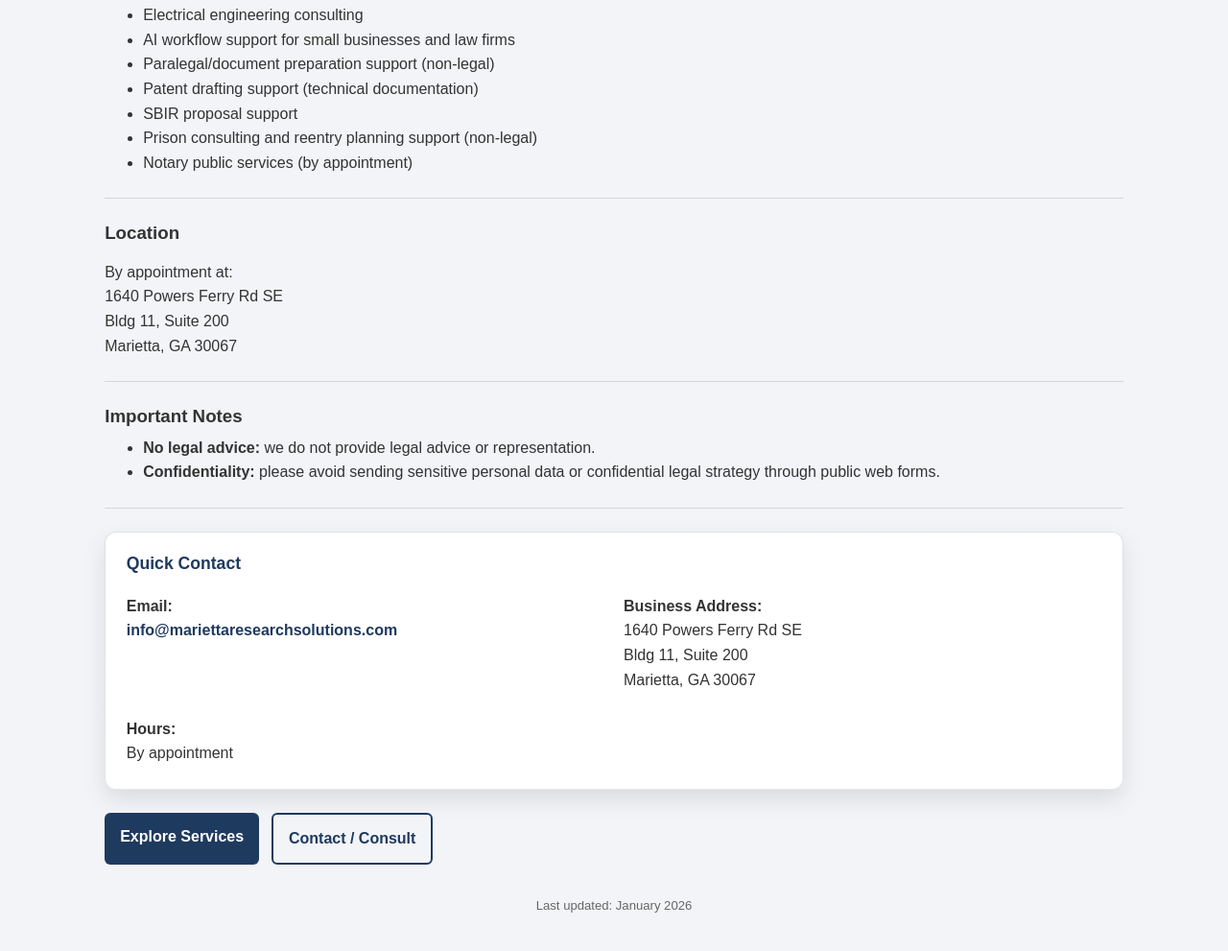
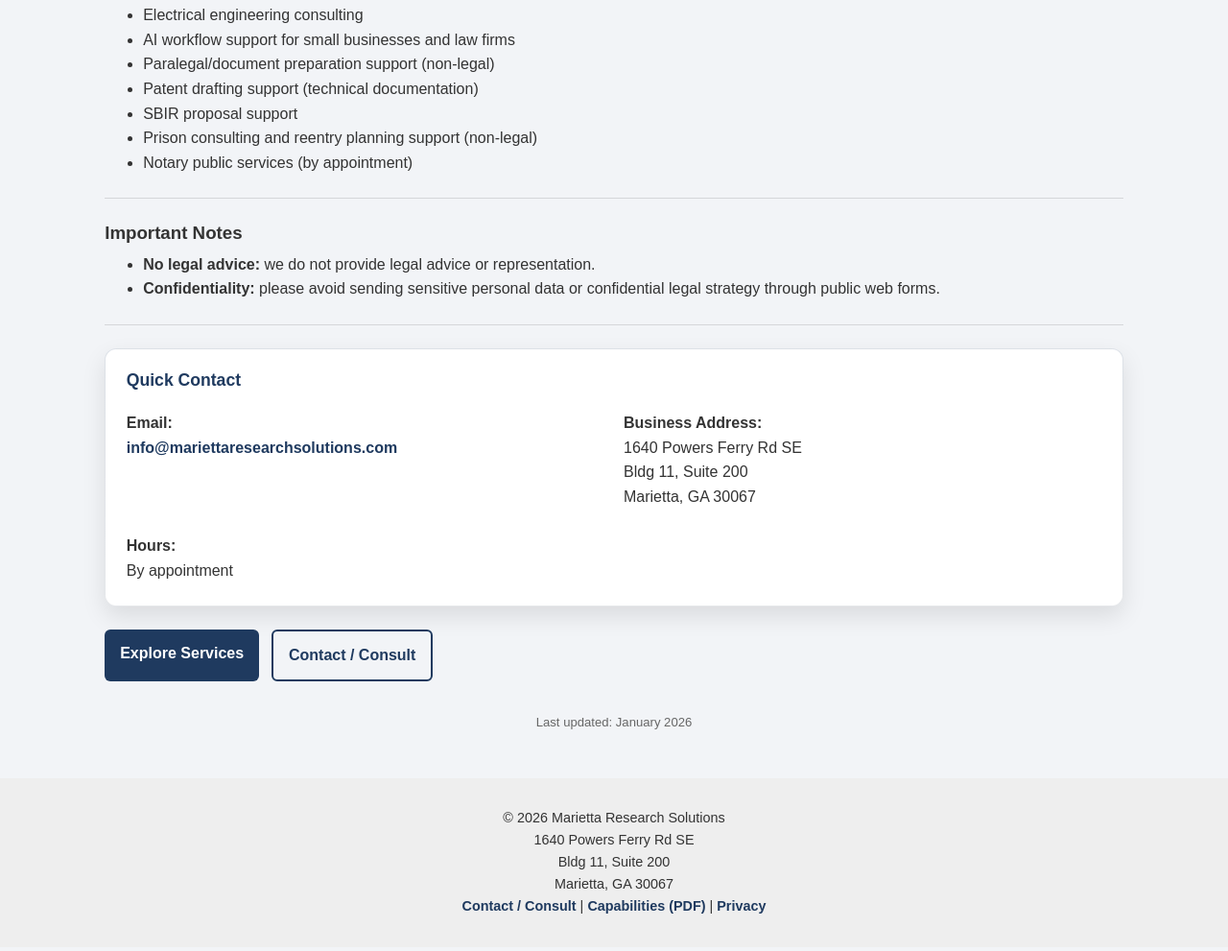
Before and after one commit to jmaloney1965/Marietta-site, a plain HTML site: page about.html in a window 1280 px wide. Shown: the part 1147-2138 px from the top of the page at 96% size. Drawn offline with Linux system fonts and the light colour scheme.

Commit message:
Update about.html

```diff
--- a/about.html
+++ b/about.html
@@ -139,16 +139,6 @@
 
   <hr class="divider" />
 
-  <h3>Location</h3>
-  <p>
-    By appointment at:<br />
-    1640 Powers Ferry Rd SE<br />
-    Bldg 11, Suite 200<br />
-    Marietta, GA 30067
-  </p>
-
-  <hr class="divider" />
-
   <h3>Important Notes</h3>
   <ul>
     <li><strong>No legal advice:</strong> we do not provide legal advice or representation.</li>
```
